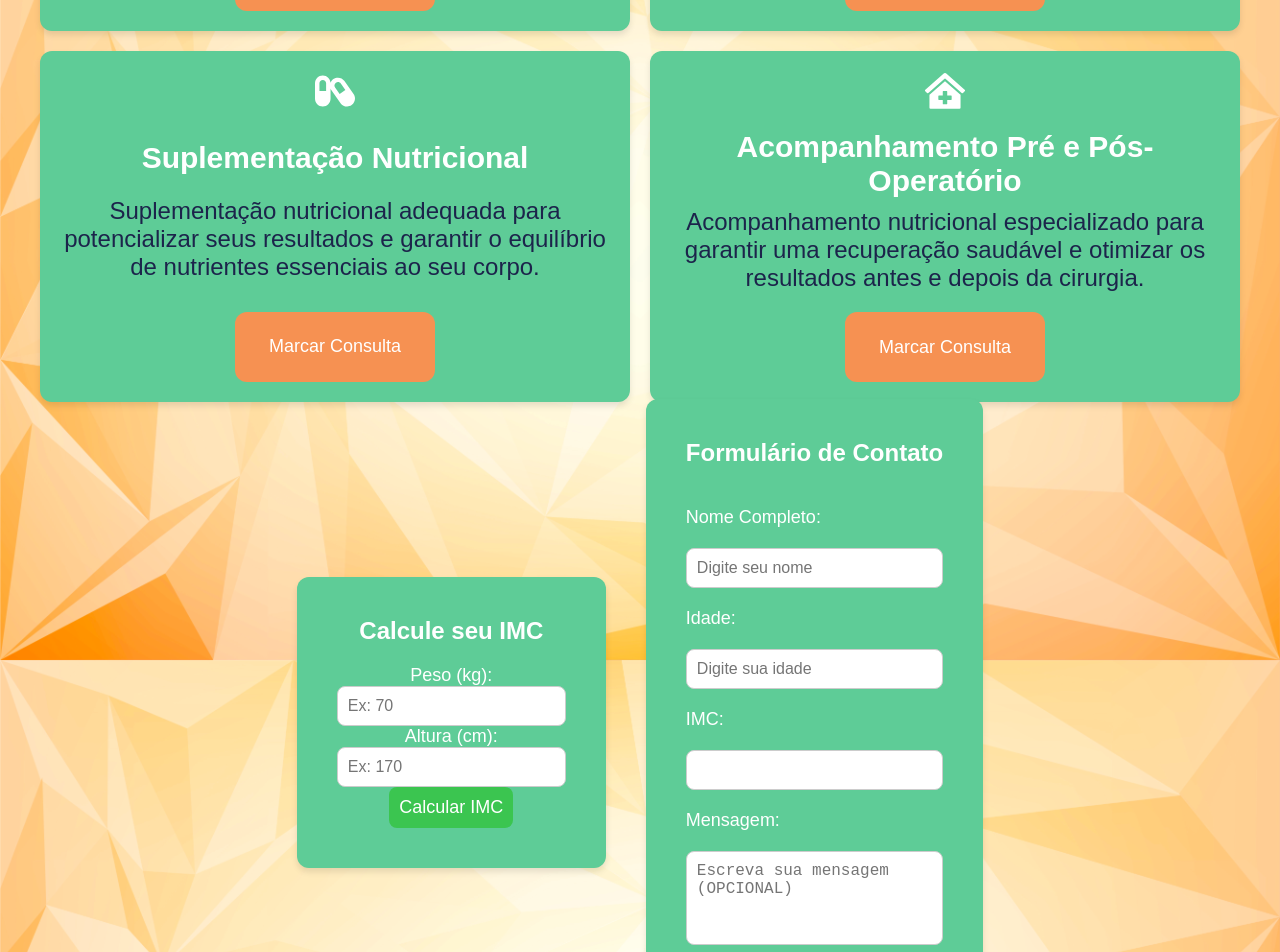
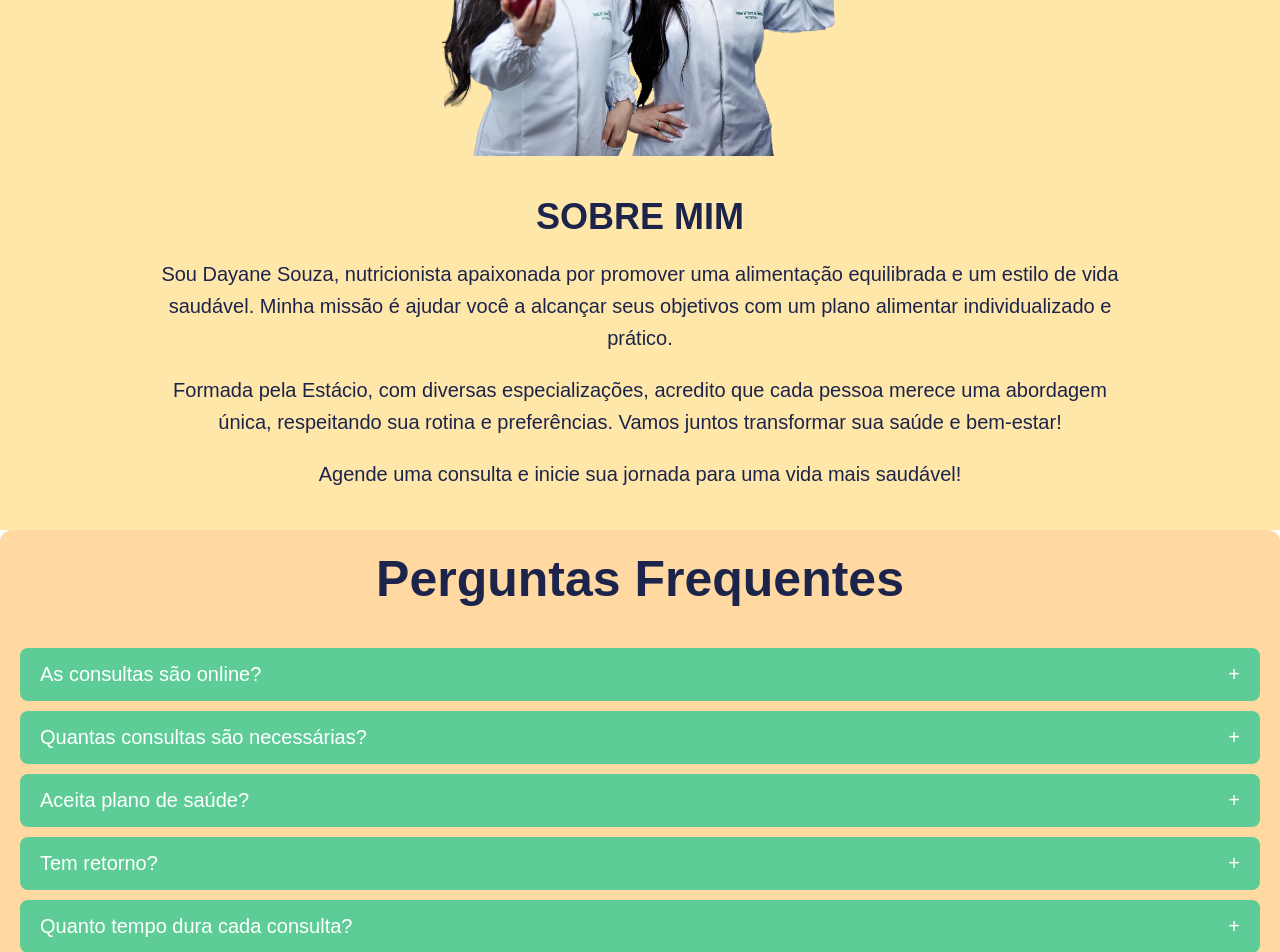
Before and after one commit to MahFelix/NutriDay, a React (Vite) app: page / in a window 1280 px wide. Shown: the part 1740-2692 px from the top of the page. Built offline with nearby package versions, Linux system fonts and the light colour scheme.

Commit message:
✔️  test: Teste de aprovação

```diff
--- a/globalStyles.js
+++ b/globalStyles.js
@@ -1,7 +1,5 @@
 // globalStyles.js
 import { createGlobalStyle } from 'styled-components';
-import BGBG from './src/assets/BGBG.webp'; // Certifique-se de que o caminho está correto
-
 const GlobalStyle = createGlobalStyle`
   @import url('https://fonts.googleapis.com/css2?family=Poppins:wght@300;400;500;600;700&display=swap');
 
@@ -13,7 +11,7 @@ const GlobalStyle = createGlobalStyle`
 
   body {
     font-family: 'Poppins', sans-serif;
-    background-image: url(${BGBG});
+
     background-size: cover;
     background-attachment: fixed; /* Mantém o background fixo */
     background-position: center; /* Centraliza a imagem */
--- a/src/App.jsx
+++ b/src/App.jsx
@@ -5,7 +5,7 @@ import SectionCards from './components/SectionCards.jsx';;
 import Sobre from './components/Sobre.jsx'
 import FAQPage from './components/FAQPage.jsx';
 import Footer from './components/Footer.jsx';
-import IMC from './components/IMC.jsx'
+
 GlobalStyle
 
 const App = () => {
@@ -16,7 +16,6 @@ const App = () => {
       <Navbar />
       <About />
       <SectionCards/>
-      <IMC />
       <Sobre/>
       <FAQPage/>
       <Footer/>
--- a/src/components/About.jsx
+++ b/src/components/About.jsx
@@ -36,6 +36,7 @@ const Heading = styled.h1`
   max-width: 600px; /* Define uma largura máxima para o título */
   margin: 0 auto; /* Centraliza horizontalmente */
 
+
   @media (max-width: 1024px) {
     font-size: 60px; /* Ajuste para telas médias */
   }
@@ -47,6 +48,7 @@ const Heading = styled.h1`
 
   @media (max-width: 480px) {
     font-size: 35px; /* Ajuste para telas de celulares */
+
   }
 `;
 
--- a/src/components/FAQPage.jsx
+++ b/src/components/FAQPage.jsx
@@ -38,6 +38,9 @@ const Question = styled.div`
   display: flex;
   justify-content: space-between;
   align-items: center;
+  font-size: 20px;
+
+
 
   &:hover {
     background-color: #32a74d;
@@ -57,10 +60,13 @@ const Answer = styled.div`
   border-radius: 8px;
   box-shadow: 0 4px 6px rgba(0, 0, 0, 0.1);
   display: ${props => (props.isOpen ? 'block' : 'none')};
-  font-size: 18px;
+  font-size: 20px;
+
 
   @media (max-width: 768px) {
     font-size: 16px;
+
+
   }
 `;
 
--- a/src/components/IMC.jsx
+++ /dev/null
@@ -1,211 +0,0 @@
-import { useState } from 'react';
-import styled from 'styled-components';
-
-
-const Container = styled.div`
-  display: flex;
-  justify-content: center;
-  align-items: center;
-  height: 70vh;
-  padding: 20px;
-
-
-  @media (max-width: 768px) {
-    flex-direction: column;
-    height: auto;
-  }
-`;
-
-const IMCApp = styled.div`
-  background-color: #5ECC97;
-  padding: 40px;
-  border-radius: 12px;
-  box-shadow: 0px 4px 6px rgba(0, 0, 0, 0.1);
-  margin-right: 40px;
-  display: flex;
-  flex-direction: column;
-  align-items: center;
-  height: auto;
-  justify-content: center;
-
-  @media (max-width: 768px) {
-    margin-right: 0;
-    margin-bottom: 20px;
-    padding: 20px;
-  }
-`;
-
-const Form = styled.div`
-  background-color: #5ECC97;
-  padding: 40px;
-  border-radius: 12px;
-  box-shadow: 0px 4px 6px rgba(0, 0, 0, 0.1);
-  display: flex;
-  flex-direction: column;
-  gap: 20px;
-
-  @media (max-width: 768px) {
-    padding: 20px;
-  }
-`;
-
-const Input = styled.input`
-  padding: 10px;
-  font-size: 16px;
-  border-radius: 8px;
-  border: 1px solid #ccc;
-`;
-
-const TextArea = styled.textarea`
-  padding: 10px;
-  font-size: 16px;
-  border-radius: 8px;
-  border: 1px solid #ccc;
-  resize: none;
-`;
-
-const Button = styled.button`
-  background-color: #3BC550;
-  color: white;
-  font-size: 18px;
-  border: none;
-  padding: 10px;
-  border-radius: 8px;
-  cursor: pointer;
-  transition: background-color 0.3s ease;
-
-  &:hover {
-    background-color: #32a74d;
-  }
-
-  @media (max-width: 768px) {
-    font-size: 16px;
-    padding: 8px;
-  }
-`;
-
-const Title = styled.h2`
-  color: white;
-  margin-bottom: 20px;
-`;
-
-const Label = styled.label`
-  color: white;
-  font-size: 18px;
-`;
-
-const IMCInfo = styled.div`
-  background-color: #f0f4f8;
-  padding: 20px;
-  margin-top: 20px;
-  border-radius: 8px;
-  text-align: center;
-  color: #1C244B;
-
-  @media (max-width: 768px) {
-    padding: 10px;
-    font-size: 14px;
-  }
-`;
-
-const IMCInfoText = styled.p`
-  font-size: 17px;
-`;
-
-const IMCForm = () => {
-  const [weight, setWeight] = useState('');
-  const [height, setHeight] = useState('');
-  const [imcResult, setImcResult] = useState('');
-  const [name, setName] = useState('');
-  const [age, setAge] = useState('');
-  const [message, setMessage] = useState('');
-
-  const calculateIMC = () => {
-    if (weight && height) {
-      const heightInMeters = height / 100; // Converter cm para metros
-      const imc = (weight / (heightInMeters * heightInMeters)).toFixed(1); // Arredondando para uma casa decimal
-      setImcResult(imc);
-    }
-  };
-
-  const sendWhatsAppMessage = () => {
-    const whatsappNumber = "5579996848609"; // Insira o número da nutricionista
-    const whatsappMessage = `Olá! Meu nome é ${name}, tenho ${age} anos e meu IMC é ${imcResult}. Gostaria de conversar sobre isso.
-    \nMensagem: ${message}`;
-
-    const whatsappURL = `https://wa.me/${whatsappNumber}?text=${encodeURIComponent(whatsappMessage)}`;
-    window.open(whatsappURL, '_blank');
-  };
-
-  return (
-    <Container id='imc'>
-      <IMCApp>
-        <Title>Calcule seu IMC</Title>
-        <Label>Peso (kg):</Label>
-        <Input
-          type="number"
-          value={weight}
-          onChange={(e) => setWeight(e.target.value)}
-          placeholder="Ex: 70"
-        />
-        <Label>Altura (cm):</Label>
-        <Input
-          type="number"
-          value={height}
-          onChange={(e) => setHeight(e.target.value)}
-          placeholder="Ex: 170"
-        />
-        <Button onClick={calculateIMC}>Calcular IMC</Button>
-        {imcResult && <p>Seu IMC é: {imcResult}</p>}
-
-        {imcResult && (
-          <IMCInfo>
-            <IMCInfoText>
-              <strong>Classificação de IMC:</strong><br />
-              - Abaixo de 18.5: Abaixo do peso<br />
-              - 18.5 a 24.9: Peso normal<br />
-              - 25 a 29.9: Sobrepeso<br />
-              - 30 a 34.9: Obesidade grau 1<br />
-              - 35 a 39.9: Obesidade grau 2<br />
-              - Acima de 40: Obesidade grau 3
-            </IMCInfoText>
-          </IMCInfo>
-        )}
-      </IMCApp>
-
-      <Form>
-        <Title>Formulário de Contato</Title>
-        <Label>Nome Completo:</Label>
-        <Input
-          type="text"
-          value={name}
-          onChange={(e) => setName(e.target.value)}
-          placeholder="Digite seu nome"
-        />
-        <Label>Idade:</Label>
-        <Input
-          type="number"
-          value={age}
-          onChange={(e) => setAge(e.target.value)}
-          placeholder="Digite sua idade"
-        />
-        <Label>IMC:</Label>
-        <Input
-          type="text"
-          value={imcResult}
-          readOnly
-        />
-        <Label>Mensagem:</Label>
-        <TextArea
-          value={message}
-          onChange={(e) => setMessage(e.target.value)}
-          rows="4"
-          placeholder="Escreva sua mensagem (OPCIONAL)"
-        />
-        <Button onClick={sendWhatsAppMessage}>Enviar para WhatsApp</Button>
-      </Form>
-    </Container>
-  );
-};
-
-export default IMCForm;
--- a/src/components/Navbar.jsx
+++ b/src/components/Navbar.jsx
@@ -1,29 +1,23 @@
+import { useState } from 'react';
 import styled from 'styled-components';
-import LogoND from '../assets/Camada 1.png'
+import LogoND from '../assets/Camada 1.png';
 
 const Nav = styled.nav`
   display: flex;
   justify-content: space-between;
   align-items: center;
   padding: 20px;
+  position: relative; /* Necessário para posicionar o menu */
+  background-color: #ADCD93;
+  border-bottom-left-radius: 50px;
+  border-bottom-right-radius: 50px;
 
 
-
-
-  @media (max-width: 768px) {
-    flex-direction: column;
-    align-items: flex-start;
-    gap: 2px;
-  }
 `;
 
 const LogoContainer = styled.div`
   display: flex;
   align-items: center;
-
-  @media (max-width: 768px) {
-    margin-bottom: 12px;
-  }
 `;
 
 const LogoImage = styled.img`
@@ -36,7 +30,6 @@ const Title = styled.h1`
   font-size: 24px;
   color: #f69152;
 
-
   span {
     color: #1C244B;
   }
@@ -44,41 +37,86 @@ const Title = styled.h1`
 
 const NavLinkContainer = styled.div`
   display: flex;
-  gap: 5px;
+  gap: 10px;
+
+  @media (max-width: 768px) {
+    position: absolute;
+    top: 100%;
+    right: 0;
+    background-color: transparent;
+    flex-direction: column;
+    align-items: center;
+    width: 100%;
+    padding: 1px 20px;
+    box-shadow: 0 4px 6px rgba(0, 0, 0, 0.1);
+    border-radius: 4px;
+    max-height: ${({ isOpen }) => (isOpen ? '300px' : '0')};
+    overflow: hidden;
+    transition: max-height 0.7s ease-in-out;
 
 
 
+  }
 `;
 
 const NavLink = styled.a`
   text-decoration: none;
   color: black;
   font-size: 18px;
-  padding: 5px;
+  padding: 10px;
   border-radius: 6px;
+  background-color: #FFD990;
 
   &:hover {
     color: green;
   }
 
+  @media (max-width: 768px) {
+   background-color: #ADCD93;
+   width: 100%;
+
+
+  }
 `;
 
+const HamburgerMenu = styled.div`
+  display: none;
+  cursor: pointer;
+  font-size: 24px;
+
+  @media (max-width: 768px) {
+    display: block;
+
+  }
+`;
 
 const Navbar = () => {
+  const [isOpen, setIsOpen] = useState(false);
+
+  const toggleMenu = () => {
+    setIsOpen(!isOpen);
+  };
 
   return (
     <Nav>
       <LogoContainer>
         <LogoImage src={LogoND} alt="Logo" />
-        <Title>Dayane Souza<br></br><span> Nutricionista</span></Title>
+        <Title>
+          Dayane Souza
+          <br />
+          <span>Nutricionista</span>
+        </Title>
       </LogoContainer>
 
-      {/* Links de Navegação */}
-      <NavLinkContainer >
+      <HamburgerMenu onClick={toggleMenu}>
+        ☰ {/* Ícone do menu hambúrguer */}
+      </HamburgerMenu>
+
+      <NavLinkContainer isOpen={isOpen}>
         <NavLink href="#serviços">Serviços</NavLink>
         <NavLink href="#sobre">Sobre</NavLink>
         <NavLink href="#imc">Contato</NavLink>
-        <NavLink href="#imc">Calcule seu IMC</NavLink>
+        <NavLink target='_blank' href="https://imcday.netlify.app/">Calcule seu IMC</NavLink>
         <NavLink href="#faq">FAQ</NavLink>
       </NavLinkContainer>
     </Nav>
--- a/src/components/SectionCards.jsx
+++ b/src/components/SectionCards.jsx
@@ -1,16 +1,16 @@
 import styled from 'styled-components';
-
 import { FaHeartbeat, FaAppleAlt, FaWeight, FaUtensils, FaCapsules, FaClinicMedical } from 'react-icons/fa';
 
 export const Container = styled.div`
   display: grid;
-  grid-template-columns: repeat(2, 1fr);
-  gap: 20px;
+  grid-template-columns: repeat(4, 1fr);
+  gap: 24px;
   padding: 40px;
-
+  background-color: #FFE6A9;
 
   @media (max-width: 768px) {
     grid-template-columns: 1fr;
+    gap: 16px;
     padding: 20px;
   }
 `;
@@ -35,12 +35,12 @@ export const Card = styled.div`
   }
 
   @media (max-width: 768px) {
-    padding: 15px;
+    padding: 16px;
   }
 `;
 
 export const Icon = styled.div`
-  margin-bottom: 15px;
+  margin-bottom: 12px;
   transition: transform 0.3s ease;
 
   ${Card}:hover & {
@@ -49,58 +49,58 @@ export const Icon = styled.div`
 `;
 
 export const Title = styled.h2`
-  font-size: 30px;
+  font-size: 22px;
   color: #fff;
-  margin-bottom: 10px;
+  margin-bottom: 8px;
 
   @media (max-width: 768px) {
-    font-size: 24px;
+    font-size: 18px;
   }
 `;
 
 export const Description = styled.p`
-  font-size: 24px;
+  font-size: 16px;
   color: #1C244B;
-  margin-bottom: 20px;
+  margin-bottom: 12px;
 
   @media (max-width: 768px) {
-    font-size: 24px;
+    font-size: 14px;
   }
 `;
 
-export const Button = styled.a` /* Alterando de button para a para criar um link */
+export const Button = styled.a`
   background-color: #F69152;
   display: flex;
   border: none;
-  padding: 10px 20px;
-  font-size: 18px;
+  padding: 12px 16px;
+  font-size: 16px;
   color: white;
-  width: 200px;
-  height: 70px;
+  width: 100%;
+  max-width: 200px;
   border-radius: 12px;
   align-items: center;
   justify-content: center;
   cursor: pointer;
-  text-decoration: none; /* Remover sublinhado */
+  text-decoration: none;
   transition: background-color 0.3s ease, transform 0.3s ease;
 
   &:hover {
     background-color: #2d9643;
-    transform: scale(1.1);
+    transform: scale(1.05);
     border: solid 1px;
     border-color: #F69152;
   }
 
   @media (max-width: 768px) {
-    max-width: 200px;
-    height: 60px;
-    font-size: 20px;
+    max-width: 180px;
+    font-size: 14px;
   }
 `;
 
 const SectionCards = () => {
-  const whatsappNumber = '5579996848609'; // Substitua pelo número de telefone da nutricionista
-  const welcomeMessage = 'Olá! Seja bem-vindo(a) Sou Dayane Souza - Nutricionista. Estou aqui para ajudar você a alcançar seus objetivos de saúde e bem-estar de forma personalizada. Sinta-se à vontade para me enviar suas dúvidas ou agendar sua consulta.';
+  const whatsappNumber = '5579996848609';
+  const welcomeMessage =
+    'Olá! Seja bem-vindo(a) Sou Dayane Souza - Nutricionista. Estou aqui para ajudar você a alcançar seus objetivos de saúde e bem-estar de forma personalizada. Sinta-se à vontade para me enviar suas dúvidas ou agendar sua consulta.';
 
   const cardsData = [
     {
@@ -121,7 +121,7 @@ const SectionCards = () => {
     {
       icon: <FaUtensils size={40} color="#fff" />,
       title: "Plano alimentar personalizado",
-      description: "Plano alimentar personalizado, ajustado às suas necessidades e objetivos, para uma alimentação saudável e sustentável.",
+      description: "Plano alimentar ajustado às suas necessidades e objetivos, para uma alimentação saudável e sustentável.",
     },
     {
       icon: <FaWeight size={40} color="#fff" />,
@@ -131,7 +131,7 @@ const SectionCards = () => {
     {
       icon: <FaUtensils size={40} color="#fff" />,
       title: "Reeducação Alimentar",
-      description: "Reeducação alimentar para transformar sua relação com a comida, priorizando equilíbrio, saúde e bem-estar a longo prazo.",
+      description: "Reeducação alimentar para transformar sua relação com a comida, priorizando equilíbrio e bem-estar.",
     },
     {
       icon: <FaCapsules size={40} color="#fff" />,
@@ -146,7 +146,7 @@ const SectionCards = () => {
   ];
 
   return (
-    <Container id='serviços'>
+    <Container id="serviços">
       {cardsData.map((card, index) => (
         <Card key={index}>
           <Icon>{card.icon}</Icon>
--- a/src/components/Sobre.jsx
+++ b/src/components/Sobre.jsx
@@ -1,100 +1,77 @@
 import styled from 'styled-components';
 import profileImage from '../assets/DBG.webp'; // Substitua pelo caminho da sua imagem
 
-
 const Container = styled.div`
   display: flex;
-  flex-direction: row; /* Para telas grandes, os itens ficam lado a lado */
+  justify-content: center;
   align-items: center;
   padding: 40px;
-justify-content: center;
-
+  background-color: #FFE6A9;
 
   @media (max-width: 768px) {
-    flex-direction: column; /* Para telas menores, os itens ficam empilhados */
-    align-items: center;
-    padding: 20px; /* Ajusta o padding em telas menores */
+    flex-direction: column;
+    padding: 20px;
   }
 `;
 
 const TextSection = styled.div`
   flex: 1;
-  margin-right: 40px; /* Espaço à direita da imagem para telas grandes */
   display: flex;
   flex-direction: column;
   align-items: center;
+  text-align: center;
+  gap: 20px;
 
   @media (max-width: 768px) {
-    margin-right: 0; /* Remove a margem para telas menores */
-    margin-bottom: 20px; /* Adiciona espaço abaixo do texto */
+    gap: 15px;
   }
 `;
 
 const Heading = styled.h1`
   font-size: 36px;
   color: #1C244B;
-  margin-bottom: 10px;
 
   @media (max-width: 768px) {
-    font-size: 28px; /* Tamanho do título em telas menores */
+    font-size: 28px;
   }
 `;
 
 const Paragraph = styled.p`
-  font-size: 22px;
+  font-size: 20px;
   color: #1C244B;
-  line-height: 1.6; /* Melhora a legibilidade */
-  align-items: center;
-  width: 60%;
-
-  @media (max-width: 1024px) {
-    width: 80%;
-    font-size: 20px; /* Ajusta o tamanho da fonte para telas médias */
-  }
+  line-height: 1.6;
+  width: 80%;
 
   @media (max-width: 768px) {
+    font-size: 18px;
     width: 90%;
-    font-size: 18px; /* Ajusta o tamanho da fonte para telas menores */
-  }
-
-  @media (max-width: 480px) {
-    width: 100%;
-    font-size: 16px; /* Ajusta o tamanho da fonte para telas muito pequenas */
   }
 `;
 
 const Image = styled.img`
-  width: 600px; /* Tamanho da imagem */
-  height: auto; /* Manter a proporção */
-  margin-bottom: 50px;
-
-  @media (max-width: 1024px) {
-    width: 80%; /* Ajusta a imagem para telas médias */
-  }
+  width: 400px;
+  height: auto;
+  margin-bottom: 20px;
 
   @media (max-width: 768px) {
-    width: 100%; /* Imagem ocupa toda a largura em telas menores */
-    max-width: 400px; /* Limita a largura máxima da imagem */
+    width: 80%;
   }
 `;
 
 const AboutMe = () => {
   return (
-    <Container id='sobre'>
+    <Container id="sobre">
       <TextSection>
         <Image src={profileImage} alt="Dayane Souza" />
-        <Heading>SOBRE MIM </Heading>
+        <Heading>SOBRE MIM</Heading>
         <Paragraph>
-          Olá, eu sou Dayane Souza, apaixonada por promover uma alimentação equilibrada e um estilo de vida saudável. Minha missão é ajudar você a atingir seus objetivos, seja melhorar sua saúde, alcançar o peso ideal, ou aprender a fazer escolhas alimentares mais conscientes e nutritivas.
+          Sou Dayane Souza, nutricionista apaixonada por promover uma alimentação equilibrada e um estilo de vida saudável. Minha missão é ajudar você a alcançar seus objetivos com um plano alimentar individualizado e prático.
         </Paragraph>
         <Paragraph>
-          Com uma formação em Nutrição pela Estácio, e diversas especializações, eu trago uma abordagem individualizada, respeitando suas necessidades, gostos e rotina. Acredito que cada pessoa é única e merece um plano alimentar que se encaixe no seu estilo de vida.
+          Formada pela Estácio, com diversas especializações, acredito que cada pessoa merece uma abordagem única, respeitando sua rotina e preferências. Vamos juntos transformar sua saúde e bem-estar!
         </Paragraph>
         <Paragraph>
-          Além do acompanhamento nutricional, gosto de educar meus pacientes para que possam desenvolver uma relação saudável com a comida, entendendo que uma boa nutrição é um investimento a longo prazo na sua qualidade de vida. Vamos juntos criar hábitos que vão transformar sua saúde e bem-estar!
-        </Paragraph>
-        <Paragraph>
-          Sinta-se à vontade para explorar o site e agendar uma consulta. Estou aqui para te guiar nessa jornada rumo a uma vida mais saudável e equilibrada!
+          Agende uma consulta e inicie sua jornada para uma vida mais saudável!
         </Paragraph>
       </TextSection>
     </Container>
```
